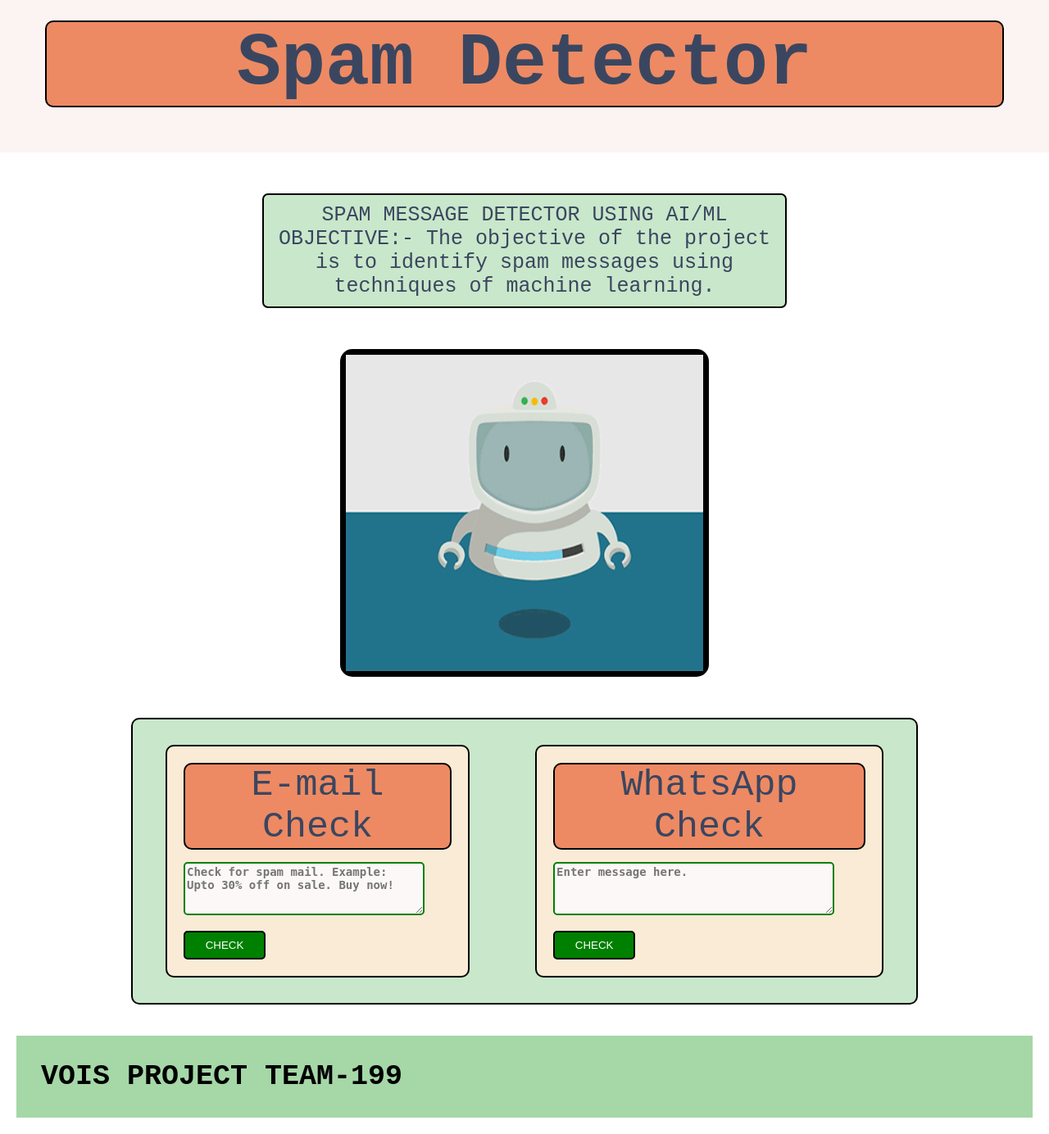
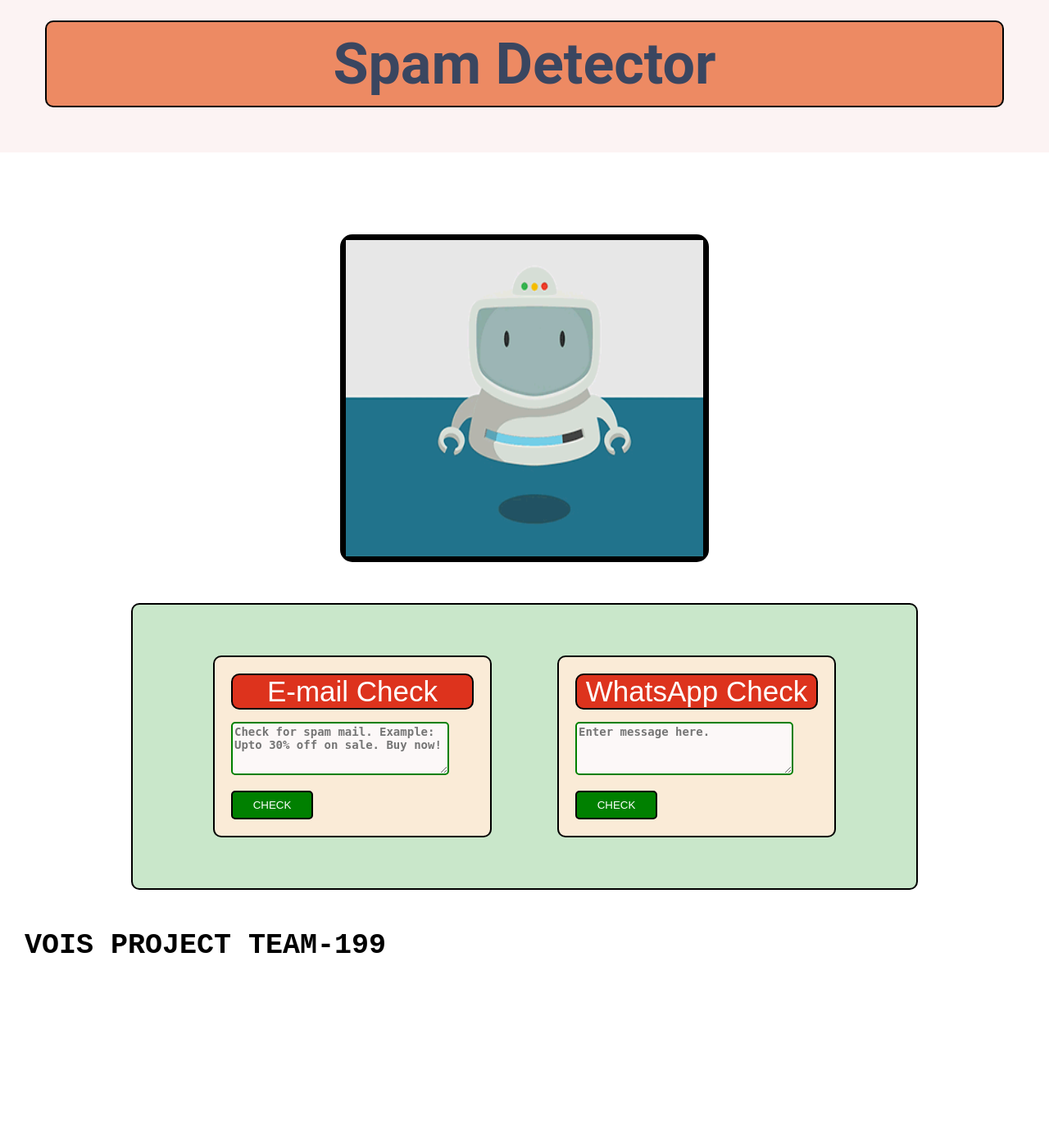
Before and after one commit to Yogesh01000100/VOIS_PROJECT_199, a Flask app: page / in a window 1280 px wide. Shown: the whole page at 82% size. After the commit the page ends 1163 px from the top, so only its background shows below. Run offline with Flask 2, Linux system fonts and the light colour scheme; parts of the project's set-up code (start-up, migrations or seed data) failed here and were passed over.

Commit message:
third commit

```diff
--- a/static/css/style.css
+++ b/static/css/style.css
@@ -45,20 +45,21 @@
 
   }
   .op{
-    font-family: 'Courier New';
+    font-family: 'Roboto';
     text-align: center;
-    font-size: 90px;
+    font-size: 70px;
     color: #3a4660;
     background-color: #ed8a63;
     border-radius: 10px;
     border: 2px solid black;
     margin:20px;
+    padding: 10px;
   }
   .op-8{
     font-family: 'Courier New';
     text-align: center;
     font-size: 25px;
-    color: #3a4660;
+    color: black;
     background: rgba(76, 175, 80, 0.3);
     border-radius: 7px;
     border: 2px solid black;
@@ -66,11 +67,11 @@
     width: 50%;
   }
   .op-1{
-    font-family: 'Courier New';
+    font-family: 'Poppins',sans-serif;
     text-align: center;
-    font-size: 45px;
-    color: #3a4660;
-    background-color: #ed8a63;
+    font-size: 35px;
+    color: #ffffff;
+    background-color: #dd331d;
     border-radius: 10px;
     border: 2px solid black;
   }
@@ -114,7 +115,7 @@
 
 .btn:hover {
     color: white;
-    background-color:red;
+    background-color:rgba(76, 175, 80, 1);
     cursor: pointer;
 }
 .show-result {
--- a/templates/index.html
+++ b/templates/index.html
@@ -16,11 +16,6 @@
     <div class="container">
         <div class="show-result">
             <h1 class="op">Spam Detector</h1>
-        </div>
-        <div class="op-8">
-            <p>SPAM MESSAGE DETECTOR USING AI/ML
-                OBJECTIVE:- The objective of the project is to identify spam messages
-                using techniques of machine learning.</p>
         </div>
         <div class="logo-heading">
             <img src="{{url_for('static', filename='img/op.gif')}}" alt="Spam Detector">
@@ -92,9 +87,9 @@
             {% endif %}
         </div>
         {% else %}
-        <div class="op-3"><h3
+        <h3
             style="color:black; padding:30px;font-size:35px; font-weight:bold; font-family:'Courier New', Courier, monospace; text-transform: uppercase;">
-            VOIS PROJECT TEAM-199</h3></div>
+            VOIS PROJECT TEAM-199</h3>
         {% endif %}
 </body>
 
```
